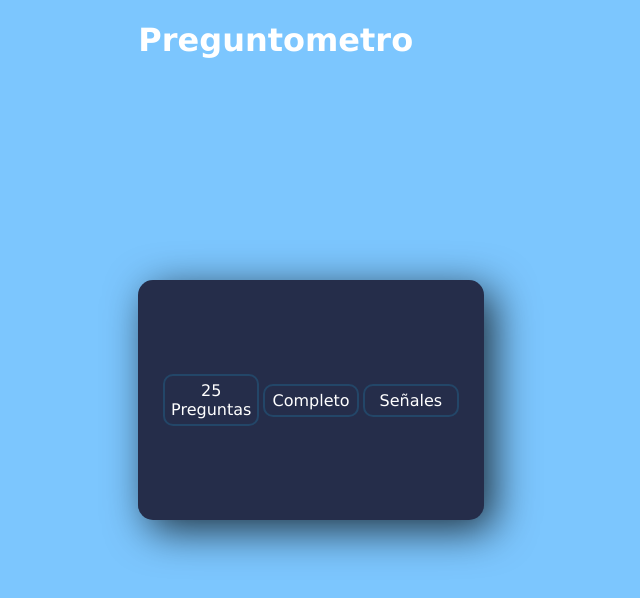
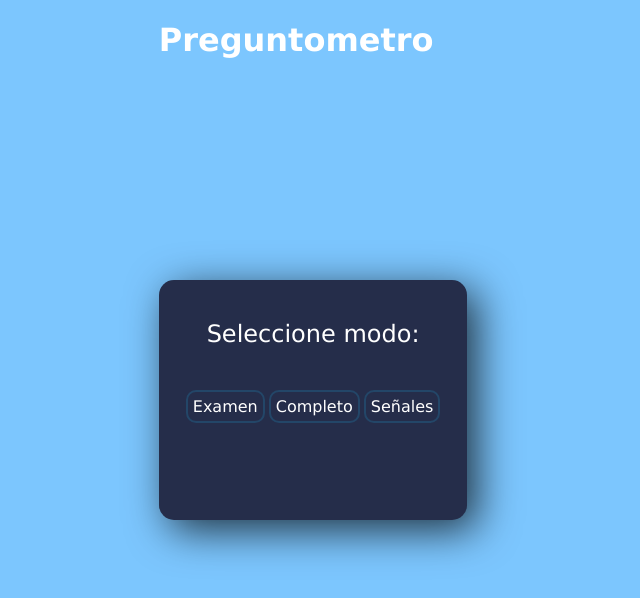
Before and after one commit to CamiloAlmada/seguridad-vial, a React (Vite) app: page / in a window 1280 px wide. Shown: the top 598 px of the page, without its empty margins (332-972 px from the left). Built offline with nearby package versions, Linux system fonts and the light colour scheme.

Commit message:
Update App.jsx

```diff
--- a/src/App.jsx
+++ b/src/App.jsx
@@ -100,10 +100,15 @@ function App() {
           </button>
         </div>
       ) : freshGame ? (
-        <div className="score-section">
-          <button onClick={() => handleStartGame(1)}>25 Preguntas</button>
-          <button onClick={() => handleStartGame(2)}>Completo</button>
-          <button onClick={() => handleStartGame(3)}>Señales</button>
+        <div>
+          <div className="seleccion">
+              <span>Seleccione modo:</span>
+          </div>
+          <div className="score-section">
+            <button onClick={() => handleStartGame(1)}>Examen</button>
+            <button onClick={() => handleStartGame(2)}>Completo</button>
+            <button onClick={() => handleStartGame(3)}>Señales</button>
+          </div>
         </div>
       ) : (
         <div className="box">
```
